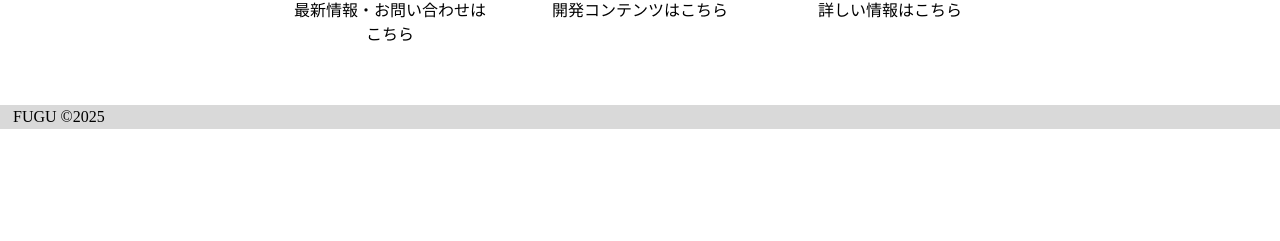
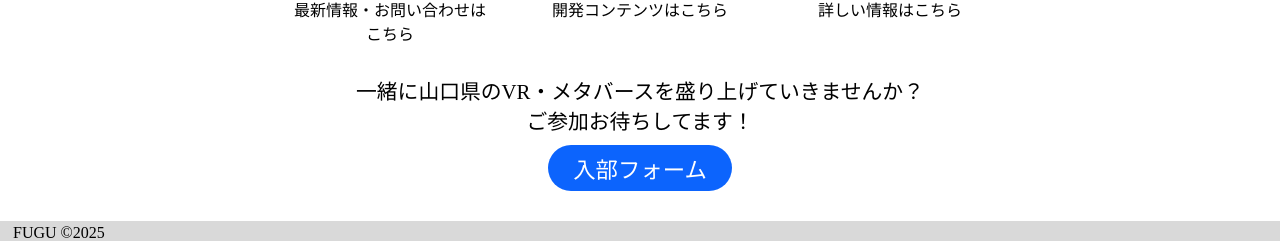
Before and after one commit to yamaguchi-FUGU/FUGU_HP, a React (Vite) app: page / in a window 1280 px wide. Shown: the part 2562-2803 px from the top of the page. Before the commit the page ends 2691 px from the top, so only its background shows below. Built offline with nearby package versions, Linux system fonts and the light colour scheme.

Commit message:
入部フォームへのリンクとメッセージを追加

```diff
--- /dev/null
+++ b/src/components/sections/ContactForm/ContactForm.module.css
@@ -0,0 +1,49 @@
+.contact_wrapper {
+  display: flex;
+  flex-direction: column;
+  align-items: center;
+  justify-content: center;
+  width: 100%;
+}
+
+.contact_wrapper div {
+  font-size: 1.3rem;
+  text-align: center;
+}
+
+.contact_button {
+  width: fit-content;
+  padding: 10px;
+  background-color: #0C64FD;
+  border: none;
+  border-radius: 100px;
+  color: white;
+  text-align: center;
+  text-decoration: none;
+  cursor: pointer;
+  font-size: 1.4rem;
+  padding: 7px 25px;
+  margin-top: 10px;
+  transition: all 0.3s;
+}
+
+.contact_button:hover {
+  background-color: #084fcb;
+}
+
+/*レスポンシブ対応*/
+@media (max-width: 768px) {
+  .contact_wrapper div {
+    font-size: 1rem;
+  }
+}
+
+@media (max-width: 480px) {
+  .contact_wrapper div {
+    width: 250px;
+  }
+
+  .contact_button {
+    font-size: 1.2rem;
+  }
+}
--- a/src/components/sections/ContactForm/ContactForm.tsx
+++ b/src/components/sections/ContactForm/ContactForm.tsx
@@ -1,7 +1,17 @@
+import styles from "./ContactForm.module.css";
+
 export const ContactForm = () => {
-    return (
-        <section id="contact" className="w-full">
-            {/* ContactForm implementation */}
-        </section>
-    )
-}
+  return (
+    <section id="contact" className={styles.contact_wrapper}>
+      <div>一緒に山口県のVR・メタバースを盛り上げていきませんか？</div>
+      <div>ご参加お待ちしてます！</div>
+      <a
+        href="https://docs.google.com/forms/d/e/1FAIpQLSd0OpMA5abBBNZe23VP0VNttOLtKtH9xeZi8fVd11lrkYBS6A/viewform"
+        target="_blank"
+        className={styles.contact_button}
+      >
+        入部フォーム
+      </a>
+    </section>
+  );
+};
```
